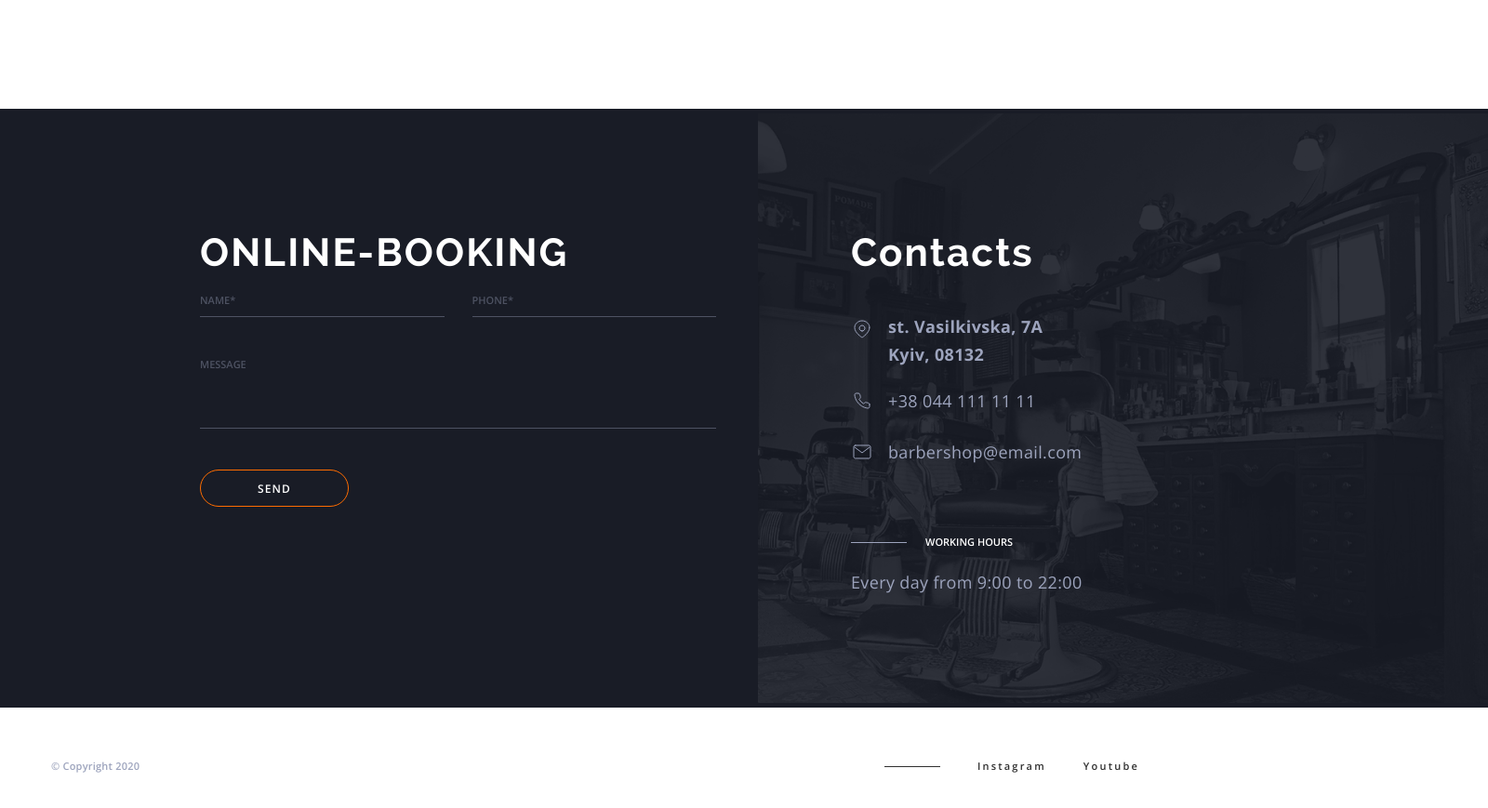
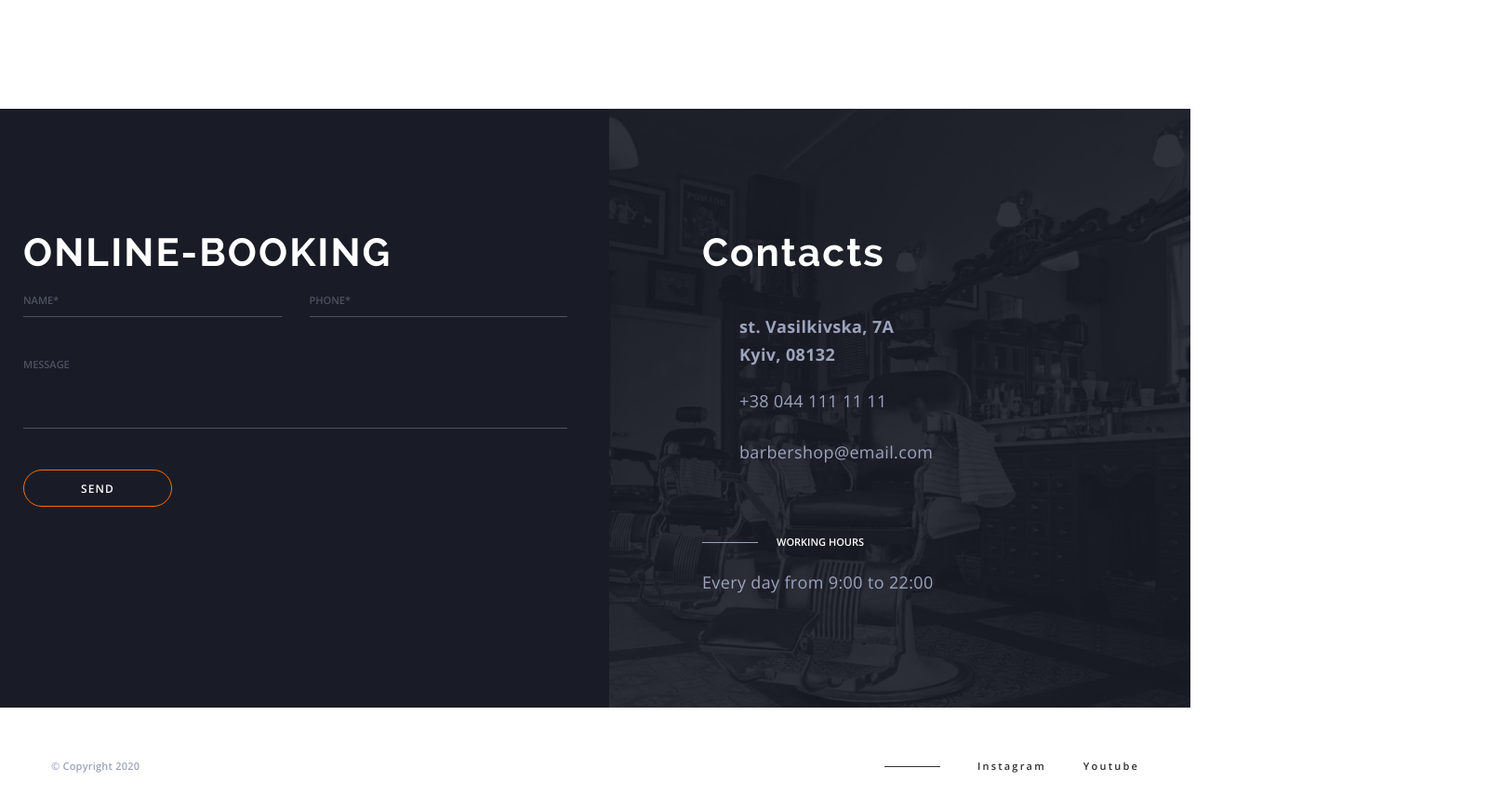
Before and after one commit to Mykola-Ts/barbershop, a plain HTML site: page index.html in a window 1280 px wide. Shown: the part 4043-4912 px from the top of the page at 93% size, 1600 px wide, since content can reach past the window. Drawn offline with nearby package versions, Linux system fonts and the light colour scheme.

Commit message:
added favicon

```diff
--- a/index.html
+++ b/index.html
@@ -3,6 +3,7 @@
   <head>
     <meta charset="UTF-8" />
     <meta name="viewport" content="width=device-width, initial-scale=1.0" />
+    <link rel="shortcut icon" href="./public/favicon.ico" type="image/x-icon" />
     <title>Barbershop</title>
     <link
       rel="stylesheet"
@@ -584,8 +585,8 @@
       </section>
 
       <div class="section-wrap">
-        <div class="container section-wrap-container">
-          <section class="dark-theme-text booking">
+        <section class="dark-theme-text booking">
+          <div class="booking-container">
             <h2 class="section-title">Online-booking</h2>
             <form class="booking-form">
               <div class="booking-inputs-wrap">
@@ -619,9 +620,11 @@
               </label>
               <button class="button dark-theme-text" type="submit">Send</button>
             </form>
-          </section>
+          </div>
+        </section>
 
-          <section class="contacts" id="contacts">
+        <section class="contacts" id="contacts">
+          <div class="contacts-container">
             <h2 class="section-title contacts-title dark-theme-text">
               Contacts
             </h2>
@@ -664,8 +667,8 @@
             </address>
             <h3 class="section-top-text dark-theme-text">Working hours</h3>
             <p>Every day from 9:00 to 22:00</p>
-          </section>
-        </div>
+          </div>
+        </section>
       </div>
     </main>
 
--- a/styles/styles.css
+++ b/styles/styles.css
@@ -499,6 +499,9 @@ address {
 /* ---------------- BARBERS ---------------- */
 
 .barbers {
+  max-width: 1600px;
+  margin: 0 auto;
+
   background-color: var(--background-color-light);
 }
 
@@ -579,34 +582,22 @@ address {
 /* ---------------- BOOKING ---------------- */
 
 .section-wrap {
-  width: 1600px;
+  display: flex;
+  justify-content: center;
+  gap: 30px;
+
+  max-width: 1600px;
   margin: 0 auto;
 
   background-color: var(--background-color-dark);
-  background-image: url(../images/contacts-background.png);
-  background-repeat: no-repeat;
-  background-position: right;
-}
-
-@media (min-device-pixel-ratio: 2),
-  (min-resolution: 192dpi),
-  (min-resolution: 2dppx) {
-  .section-wrap {
-    background-image: url(../images/contacts-background@2x.png);
-    background-size: contain;
-  }
-}
-
-.section-wrap-container {
-  display: flex;
-  gap: 30px;
 }
 
 .booking {
+  display: flex;
   flex-shrink: 0;
 
   width: calc((100% - 30px) / 2);
-  padding: 130px 15px 120px 0;
+  padding: 130px 15px 120px;
 
   font-size: 11px;
   font-weight: 600;
@@ -615,8 +606,15 @@ address {
   text-transform: uppercase;
 }
 
+.booking-container,
+.contacts-container {
+  width: calc((1200px - 30px) / 2);
+  margin-left: auto;
+}
+
 .booking-form {
   color: var(--text-gray-color-with-transparency);
+  margin-left: auto;
 }
 
 .booking-inputs-wrap {
@@ -680,14 +678,28 @@ address {
 /* ---------------- CONTACTS ---------------- */
 
 .contacts {
+  display: flex;
   flex-shrink: 0;
 
   width: calc((100% - 30px) / 2);
   padding: 130px 100px 120px;
+  margin-right: auto;
 
   letter-spacing: 0.02em;
 
   color: var(--text-gray-color);
+  background-image: url(../images/contacts-background.png);
+  background-repeat: no-repeat;
+  background-position: left;
+  background-size: cover;
+}
+
+@media (min-device-pixel-ratio: 2),
+  (min-resolution: 192dpi),
+  (min-resolution: 2dppx) {
+  .contacts {
+    background-image: url(../images/contacts-background@2x.png);
+  }
 }
 
 .contacts-title {
```
Also changed, not shown: public/favicon.ico (added).
